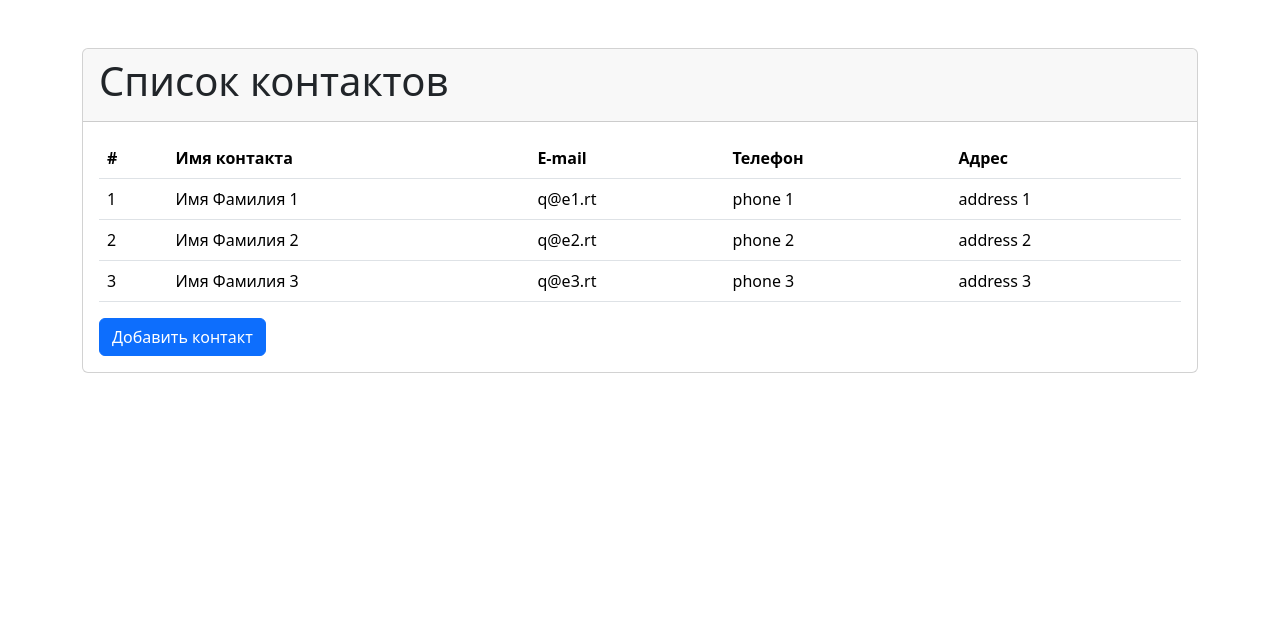
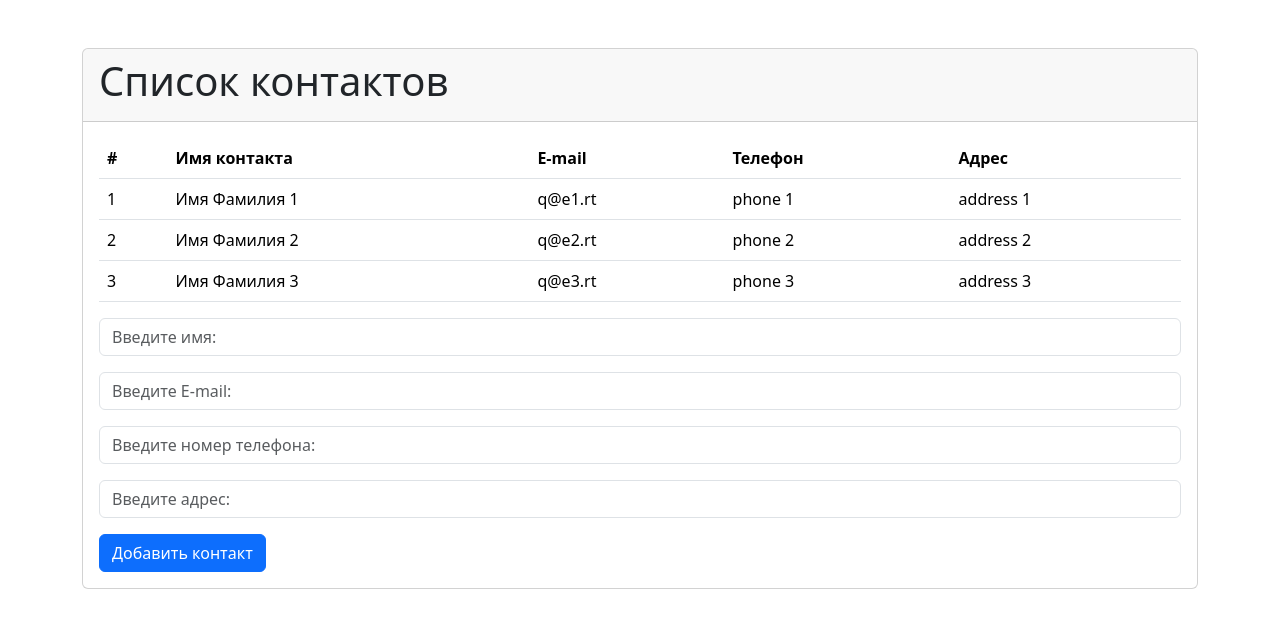
Before and after one commit to 1Evgen12/ContactApp, a React (Create React App) app in the folder ContactApp/client/: page / in a window 1280 px wide. Shown: the top 628 px of the page. Built offline with nearby package versions, Linux system fonts and the light colour scheme.

Commit message:
Форма для добавления контакта

```diff
--- a/ContactApp/client/src/App.js
+++ b/ContactApp/client/src/App.js
@@ -1,3 +1,4 @@
+import FormContact from "./layout/TableContact/FormContact/FormContact";
 import TableContact from "./layout/TableContact/TableContact";
 import React, { useState } from "react";
 
@@ -29,14 +30,7 @@ const App = () => {
 
         <div className="card-body">
           <TableContact contacts={contacts} />
-          <div>
-            <button
-              className="btn btn-primary"
-              onClick={() => addContact()}
-            >
-              Добавить контакт
-            </button>
-          </div>
+          <FormContact addContact={addContact} />
         </div>
       </div>
     </div>
--- /dev/null
+++ b/ContactApp/client/src/layout/TableContact/FormContact/FormContact.jsx
@@ -0,0 +1,43 @@
+import React from "react";
+const FormContact = (props) => {
+    return (
+        <div>
+            <div className="mb-3">
+                <form>
+                    <div className="mb-3">
+                        <input className="form-control" type="text" placeholder="Введите имя:" />
+                    </div>
+                    <div className="mb-3">
+                        {/* <label className="form-label">
+                            Введите E-mail:
+                        </label> */}
+                        <input className="form-control" type="text" placeholder="Введите E-mail:" />
+                    </div>
+                    <div className="mb-3">
+                        {/* <label className="form-label">
+                            Введите номер телефона:
+                        </label> */}
+                        <input className="form-control" type="text" placeholder="Введите номер телефона:" />
+                    </div>
+                    <div className="mb-3">
+                        {/* <label className="form-label">
+                            Введите адрес:
+                        </label> */}
+                        <input className="form-control" type="text" placeholder="Введите адрес:" />
+                    </div>
+                </form>
+
+            </div>
+            <div>
+                <button
+                    className="btn btn-primary"
+                    onClick={() => props.addContact()}
+                >
+                    Добавить контакт
+                </button>
+            </div>
+        </div>
+    );
+}
+
+export default FormContact
```
